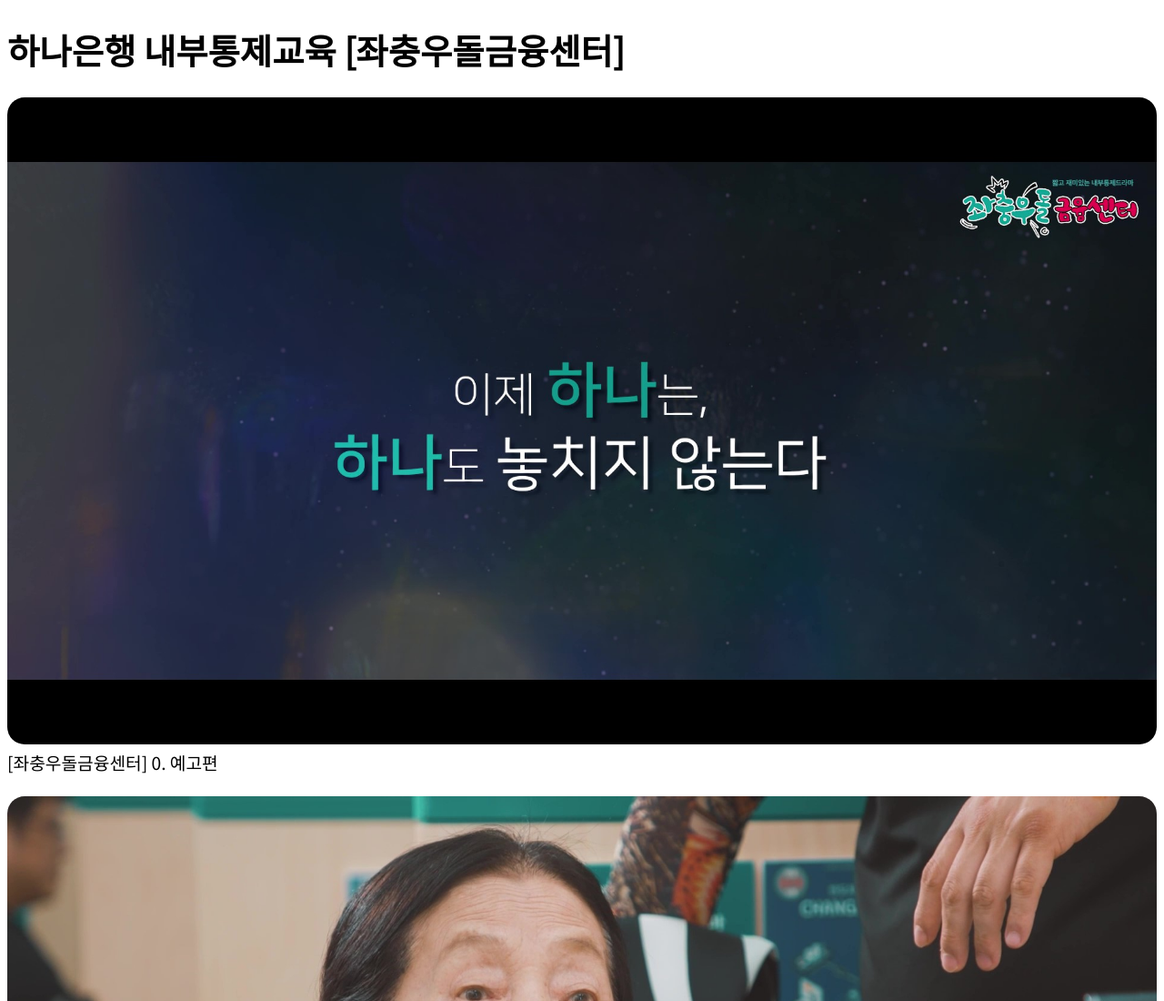
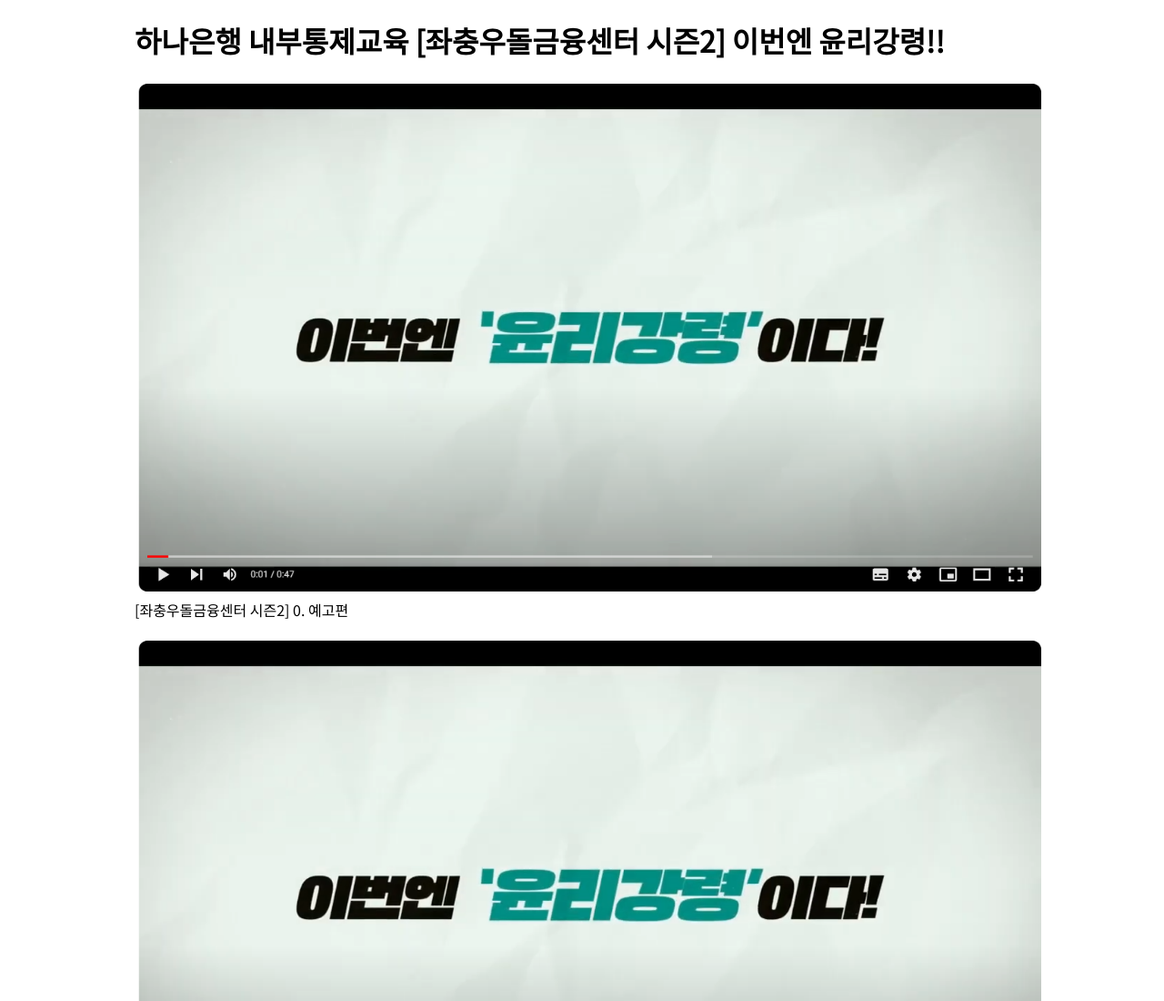
Before and after one commit to kkoonz/kkoonz.github.io, a plain HTML site: page justgood/index.html in a window 1280 px wide. Shown: the top 1100 px of the page at 91% size. Drawn offline with Linux system fonts and the light colour scheme.

Commit message:
v2 upload

```diff
--- a/justgood/css/page.css
+++ b/justgood/css/page.css
@@ -1,6 +1,11 @@
 body {
     font-family: 'Noto Sans KR', sans-serif;
-    font-size: 1.2em;
+    font-size: 1em;
+    width: 100%;
+}
+#container {
+    max-width: 1000px;
+    margin: auto;
 }
 ul {
     margin: 0;
@@ -21,4 +26,5 @@ img {
 }
 h1 {
     font-size: 2em;
+    clear: both;
 }
--- a/justgood/index.html
+++ b/justgood/index.html
@@ -1,7 +1,7 @@
 <!doctype html>
 <html>
     <head>
-        <title>하나은행 내부통제교육 [좌충우돌금융센터]</title>
+        <title>저스트굿</title>
         <meta name="title" property="og:title" content="하나은행 내부통제교육 [좌충우돌금융센터]" />
         <meta property="og:locale" content="ko_KR" />
         <meta name="viewport" content="width=device-width, initial-scale=1, maximum-scale=1">
@@ -12,12 +12,13 @@
         <link rel="preconnect" href="https://fonts.gstatic.com" crossorigin>
         <link href="https://fonts.googleapis.com/css2?family=Noto+Sans+KR&display=swap" rel="stylesheet">
         <script src="js/jquery-3.7.0.min.js"></script>
-        <script src="js/page.js?1686754709"></script>
+        <script src="js/page_s2.js?1686754709"></script>
         <link rel="stylesheet" href="css/page.css?1686754709"></style>
     </head>
     <body>
-        <h1>하나은행 내부통제교육 [좌충우돌금융센터]</h1>
-        <ul id="list">
-        </ul>
+        <div id="container">
+            <h1></h1>
+            <ul id="list"></ul>
+        </div>
     </body>
 </html>
--- a/justgood/js/page.js
+++ b/justgood/js/page_s1.js
@@ -1,3 +1,4 @@
+let page_title = "하나은행 내부통제교육 [좌충우돌금융센터]"
 let movies = [
     ["[좌충우돌금융센터] 0. 예고편","https://youtu.be/w_ptRZrvhrI"],
     ["[좌충우돌금융센터] 1. 혐의거래의 향기","https://youtu.be/cD_ZoEd00HE"],
@@ -12,10 +13,13 @@ let movies = [
     ["[좌충우돌금융센터] 10. 투자의 공과 사","https://youtu.be/WwD6ovltkVY"]
 ];
 
-$(document).ready(() => {
+$().ready(() => {
+    document.title = page_title;
+    $('h1').text = page_title;
+
     $(movies).each((idx, e) => {
         let image_num = (idx.toString()).padStart(2, 0)
-        $('#list').append(`<li><a href='${e[1]}'><img src='images/hana${image_num}.jpg'>${e[0]}</a></li>`);
+        $('ul').append(`<li><a href='${e[1]}'><img src='images/hana${image_num}.jpg'>${e[0]}</a></li>`);
     });
     $('img').each(e => {
         $(e).on('error', () => {
--- /dev/null
+++ b/justgood/js/page_s2.js
@@ -0,0 +1,28 @@
+let page_title = "하나은행 내부통제교육 [좌충우돌금융센터 시즌2] 이번엔 윤리강령!!"
+let movies = [
+    ["[좌충우돌금융센터 시즌2] 0. 예고편","https://youtu.be/fuSV-qyWSeI"],
+    ["[좌충우돌금융센터 시즌2] 1. 서류 뒤에 전산있다","https://youtu.be/DC9wekOntp0"],
+    ["[좌충우돌금융센터 시즌2] 2. 부당지시","https://youtu.be/u3vEJYJb9h0"],
+    ["[좌충우돌금융센터 시즌2] 3. 비밀 아닌 비밀","https://youtu.be/iZK2cg-LJSw"],
+    ["[좌충우돌금융센터 시즌2] 4. 은밀한 거래","https://youtu.be/fp-ikHxoxfI"],
+    ["[좌충우돌금융센터 시즌2] 5. 실사의 추억","https://youtu.be/ZyJAeB_tVLQ"],
+    ["[좌충우돌금융센터 시즌2] 6. 법원 우편물, 시한폭탄이 되다","https://youtu.be/h7m159ZkNcE"],
+    ["[좌충우돌금융센터 시즌2] 7. 아주 사적인 메신저","https://youtu.be/iPulbDEUoQ4"],
+    ["[좌충우돌금융센터 시즌2] 8. 비밀경비구역 STR","https://youtu.be/2HOMOkyZKFs"],
+    ["[좌충우돌금융센터 시즌2] 9. 의심되면 다시 보고","https://youtu.be/M6xpVFo5ZuE"]
+];
+
+$().ready(() => {
+    document.title = page_title;
+    $('h1').text(page_title);
+
+    $(movies).each((idx, e) => {
+        let image_num = (idx.toString()).padStart(2, 0)
+        $('ul').append(`<li><a href='${e[1]}'><img src='images/hana.s2.00.png' alt='${image_num}'>${e[0]}</a></li>`);
+    });
+    $('img').each(e => {
+        $(e).on('error', () => {
+            $(e).hide();
+        });
+    });
+});
```
Also changed, not shown: justgood/js/data.js (deleted, +0 -13 lines), justgood/images/hana.s2.00.png (added).
